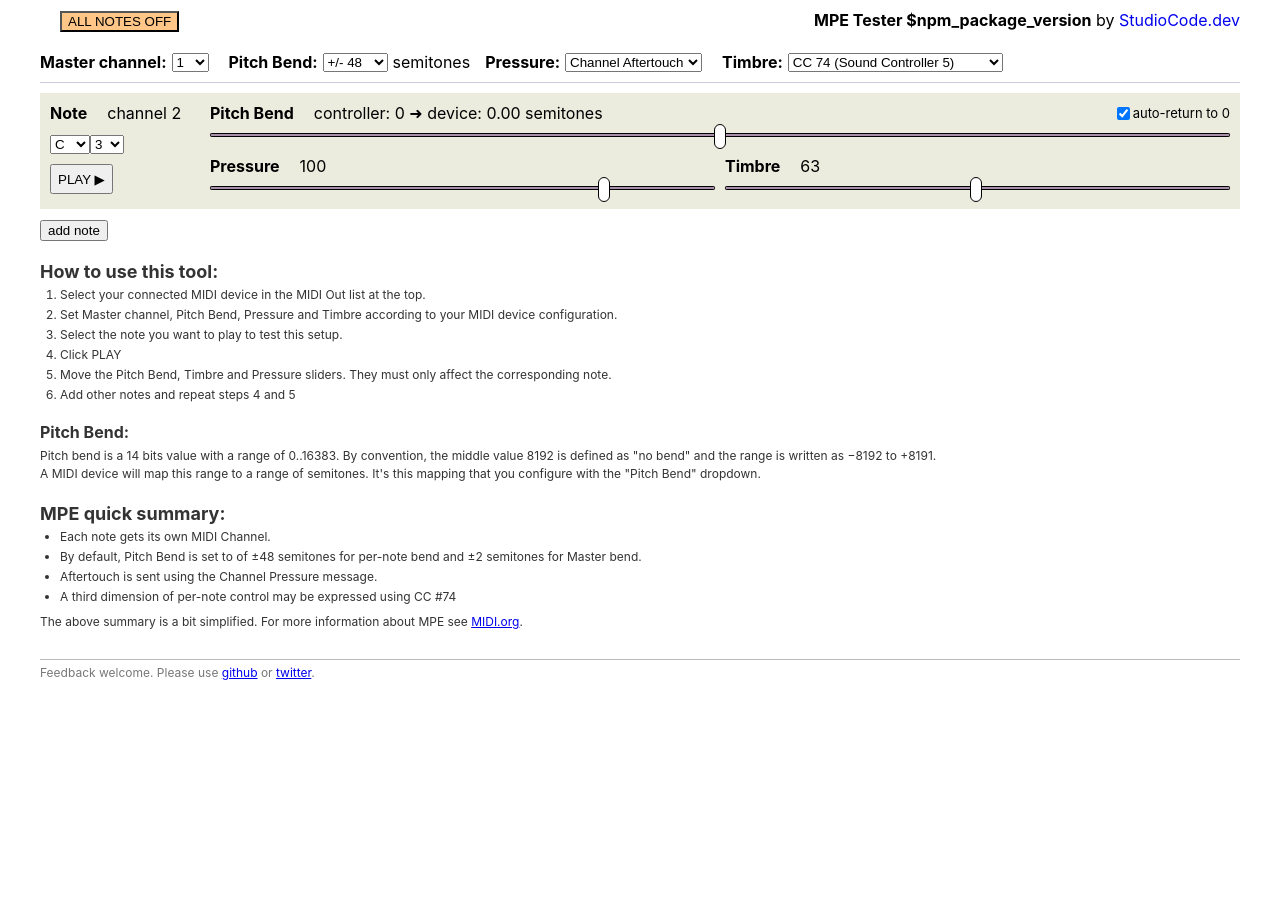
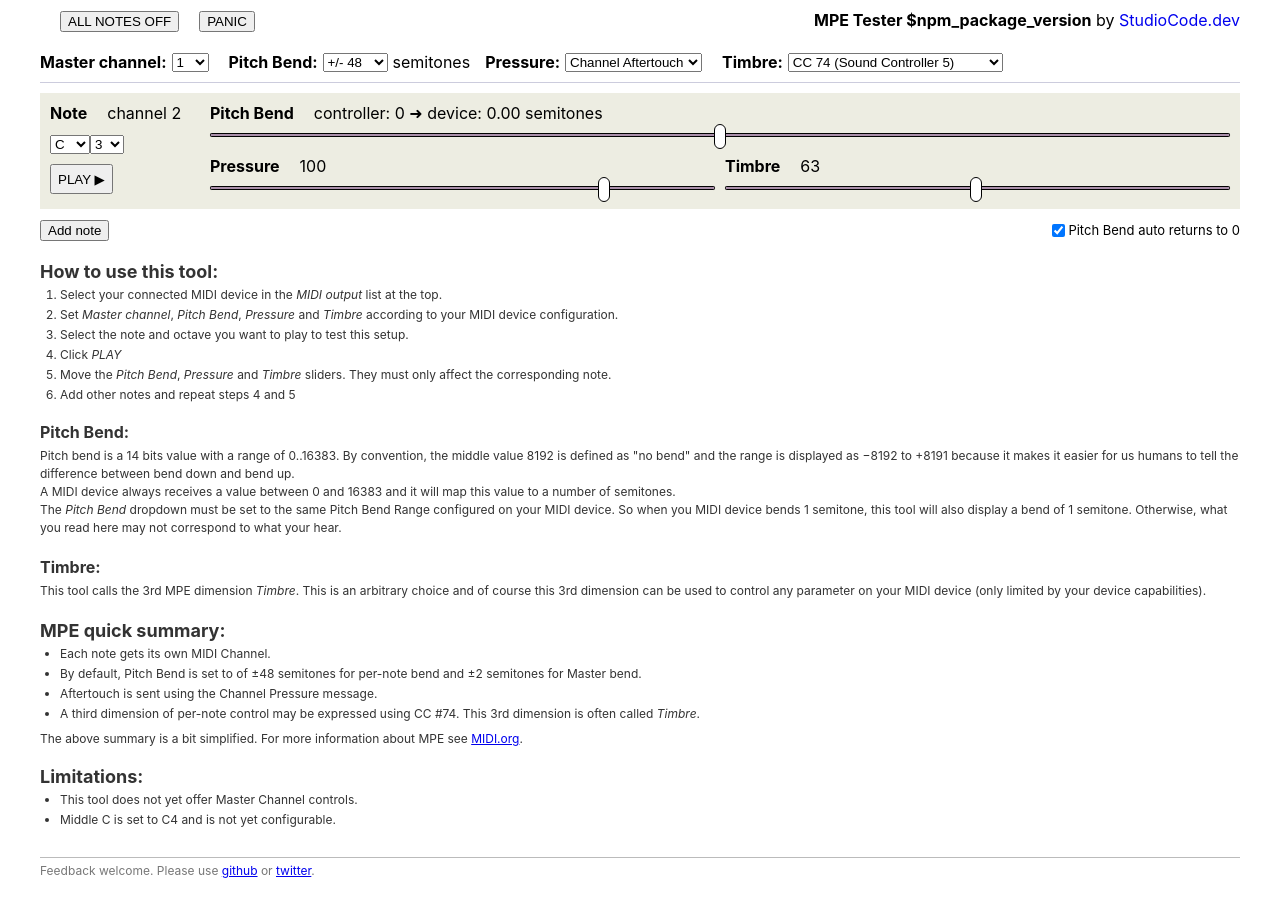
Before and after one commit to francoisgeorgy/mpe-tester, a React (Create React App) app: page / in a window 1280 px wide. Before the commit the page ends 800 px from the top, so only its background shows below. Built offline with nearby package versions, Linux system fonts and the light colour scheme.

Commit message:
Pitch bend auto-reset is now global; Pressure and Timbre can be reset to middle value by clicking the title. Various UI improvements.

```diff
--- a/package.json
+++ b/package.json
@@ -1,6 +1,6 @@
 {
   "name": "mpe-tester",
-  "version": "0.5.2",
+  "version": "0.6.0",
   "private": true,
   "homepage": "./",
   "dependencies": {
--- a/src/App.css
+++ b/src/App.css
@@ -1,3 +1,14 @@
+
+html {
+    -webkit-touch-callout: none; /* iOS Safari */
+    -webkit-user-select: none; /* Safari */
+    -khtml-user-select: none; /* Konqueror HTML */
+    -moz-user-select: none; /* Old versions of Firefox */
+    -ms-user-select: none; /* Internet Explorer/Edge */
+    user-select: none; /* Non-prefixed version, currently
+                                  supported by Chrome, Edge, Opera and Firefox */
+}
+
 body {
     /*background-color: #eeeef2;*/
 }
@@ -40,7 +51,8 @@ h3 {
 }
 
 .panic button {
-    background-color: #ffc688;
+    /*background-color: #ffc688;*/
+    margin-right: 20px!important;
 }
 
 .playing {
@@ -68,6 +80,11 @@ h3 {
     margin-right: 0;
 }
 
+.options {
+    display: flex;
+    justify-content: space-between;
+}
+
 .help p {
     margin: 0;
     line-height: 150%;
@@ -89,6 +106,10 @@ h3 {
     font-size: 0.75rem;
 }
 
+.pointer {
+    cursor: pointer;
+}
+
 ol {
     margin: 0 0 10px 0;
     padding: 0 20px;
@@ -101,6 +122,10 @@ ul {
 
 li {
     margin: 5px 0;
+}
+
+.italic {
+    font-style: italic;
 }
 
 .trackpad {
--- a/src/App.tsx
+++ b/src/App.tsx
@@ -25,15 +25,17 @@ function App() {
             </div>
 
             <main>
+
                 <Voices />
+
                 <div className="help">
                     <h2>How to use this tool:</h2>
                     <ol>
-                        <li>Select your connected MIDI device in the MIDI Out list at the top.</li>
-                        <li>Set Master channel, Pitch Bend, Pressure and Timbre according to your MIDI device configuration.</li>
-                        <li>Select the note you want to play to test this setup.</li>
-                        <li>Click PLAY</li>
-                        <li>Move the Pitch Bend, Timbre and Pressure sliders. They must only affect the corresponding note.</li>
+                        <li>Select your connected MIDI device in the <span className="italic">MIDI output</span> list at the top.</li>
+                        <li>Set <span className="italic">Master channel</span>, <span className="italic">Pitch Bend</span>, <span className="italic">Pressure</span> and <span className="italic">Timbre</span> according to your MIDI device configuration.</li>
+                        <li>Select the note and octave you want to play to test this setup.</li>
+                        <li>Click <span className="italic">PLAY</span></li>
+                        <li>Move the <span className="italic">Pitch Bend</span>, <span className="italic">Pressure</span> and <span className="italic">Timbre</span> sliders. They must only affect the corresponding note.</li>
                         <li>Add other notes and repeat steps 4 and 5</li>
                     </ol>
                 </div>
@@ -41,29 +43,44 @@ function App() {
                     <h3>Pitch Bend:</h3>
                     <p>
                         Pitch bend is a 14 bits value with a range of 0..16383.
-                        By convention, the middle value 8192 is defined as "no bend" and the range is written
-                        as −8192 to +8191.<br />
-                        A MIDI device will map this range to a range of semitones. It's this mapping that you configure with the "Pitch Bend" dropdown.
+                        By convention, the middle value 8192 is defined as "no bend" and the range is displayed as −8192 to +8191
+                        because it makes it easier for us humans to tell the difference between bend down and bend up.
+                    </p>
+                    <p>
+                        A MIDI device always receives a value between 0 and 16383 and it will map this value to a number of semitones.
+                        {/*It's this mapping that you configure with the "Pitch Bend" dropdown.*/}
+                    </p>
+                    <p>
+                        The <span className="italic">Pitch Bend</span> dropdown must be set to the same Pitch Bend Range configured on your MIDI device.
+                        So when you MIDI device bends 1 semitone, this tool will also display a bend of 1 semitone. Otherwise, what you read here may not correspond to what your hear.
                     </p>
                 </div>
-{/*
                 <div className="help">
-                    <h2>Limitations:</h2>
-                    This tool does not manage MPE Zones.
+                    <h3>Timbre:</h3>
+                    <p>
+                        This tool calls the 3rd MPE dimension <span className="italic">Timbre</span>. This is an arbitrary choice and of course this 3rd dimension can be used
+                        to control any parameter on your MIDI device (only limited by your device capabilities).
+                    </p>
                 </div>
-*/}
                 <div className="help">
                     <h2>MPE quick summary:</h2>
                     <ul>
                         <li>Each note gets its own MIDI Channel.</li>
                         <li>By default, Pitch Bend is set to of ±48 semitones for per-note bend and ±2 semitones for Master bend.</li>
                         <li>Aftertouch is sent using the Channel Pressure message.</li>
-                        <li>A third dimension of per-note control may be expressed using CC #74</li>
+                        <li>A third dimension of per-note control may be expressed using CC #74. This 3rd dimension is often called <span className="italic">Timbre</span>.</li>
                     </ul>
                     <div>
                         The above summary is a bit simplified. For more information about MPE see <a
                         href="https://www.midi.org/articles-old/midi-polyphonic-expression-mpe" target="_blank" rel="noopener noreferrer">MIDI.org</a>.
                     </div>
+                </div>
+                <div className="help">
+                    <h2>Limitations:</h2>
+                    <ul>
+                        <li>This tool does not yet offer Master Channel controls.</li>
+                        <li>Middle C is set to C4 and is not yet configurable.</li>
+                    </ul>
                 </div>
             </main>
             <div className="footer">
--- a/src/components/MidiPortsSelect.tsx
+++ b/src/components/MidiPortsSelect.tsx
@@ -41,7 +41,7 @@ export const MidiPortsSelect = observer(() => {
             </div>
 */}
             <div className="config">
-                <label>MIDI Out:</label>
+                <label>MIDI output:</label>
                 <select onChange={handleOutSelection} value={midi.outputInUseId}>
                     <option value="">select MIDI output...</option>
                     {Object.entries(midi.outputs).map(([id, port]) => <option key={id} value={port.id}>{port.name}</option>)}
--- a/src/components/Panic.tsx
+++ b/src/components/Panic.tsx
@@ -5,17 +5,22 @@ import React from "react";
 export const Panic = observer(() => {
 
     function allNotesOff() {
+        if (state.voices) {
+            state.voices.forEach((voice, i) => {
+                if (voice.drone) {
+                    midi.noteOff(voice.drone.note, 127, voice.channel);
+                    voice.drone.playing = false;
+                }
+            });
+        }
+    }
+
+    function panic() {
+        allNotesOff();
         for (let i=0; i<128; i++) {
             for (let ch=0; ch<16; ch++) {
                 midi.noteOff(i, 127, ch);
             }
-        }
-        if (state.voices) {
-            state.voices.forEach((voice, i) => {
-                if (voice.drone) {
-                    voice.drone.playing = false;
-                }
-            });
         }
     }
 
@@ -23,9 +28,18 @@ export const Panic = observer(() => {
 
     // if (!state.voices) return null;
 
+    let playing = false;
+    for (const v of state.voices) {
+        if (v.drone.playing) {
+            playing = true;
+            break;
+        }
+    }
+
     return (
         <div className="panic">
-            <button type="button" onClick={allNotesOff}>ALL NOTES OFF</button>
+            <button type="button" className={`${playing ? "playing" : ""}`} onClick={allNotesOff}>ALL NOTES OFF</button>
+            <button type="button" onClick={panic}>PANIC</button>
         </div>
     );
 
--- a/src/components/PitchBend.tsx
+++ b/src/components/PitchBend.tsx
@@ -8,7 +8,7 @@ export const PitchBend = observer(({channel}: ChannelProps) => {
     const { midiStore: midi, stateStore: state } = useStores();
     const [bend, setBend] = useState(0);
     const [bendActive, setBendActive] = useState(false);
-    const [autoReset, setAutoReset] = useState(true);
+    // const [autoReset, setAutoReset] = useState(true);
 
 /*
     useEffect(() => {
@@ -27,7 +27,7 @@ export const PitchBend = observer(({channel}: ChannelProps) => {
 
     const bendEnd = () => {
         setBendActive(false);
-        if (autoReset) resetBend();
+        if (state.bendAutoReset) resetBend();
     };
 
     const updateBend = (e: React.ChangeEvent<HTMLInputElement>) => {
@@ -41,10 +41,12 @@ export const PitchBend = observer(({channel}: ChannelProps) => {
         midi.pitchBend(8192, channel);
     };
 
+/*
     const toggleAutoReset = () => {
         if (!autoReset) resetBend();
         setAutoReset(!autoReset);
     };
+*/
 
     let semi = (state.bendRange * 2) / 16383 * bend;
 
@@ -55,11 +57,13 @@ export const PitchBend = observer(({channel}: ChannelProps) => {
                 <div>
                     controller: {bend} ➜ device: {semi.toFixed(2)} semitones
                 </div>
+{/*
                 <div className="fg fend row sm">
                     <input type="checkbox" value="1" defaultChecked={autoReset} onClick={toggleAutoReset}/>auto-return to 0
                 </div>
-                {!autoReset &&
-                <div className="row">
+*/}
+                {!state.bendAutoReset &&
+                <div className="fg fend row">
                     <button type="button" className="button-small" onClick={resetBend}>zero</button>
                 </div>}
             </div>
--- a/src/components/Pressure.tsx
+++ b/src/components/Pressure.tsx
@@ -1,9 +1,10 @@
 import {observer} from "mobx-react";
 import {useStores} from "../hooks/useStores";
 import React, {useState} from "react";
-import {CC11, CHAN_PRESS, ChannelProps, POLY_PRESS} from "../stores/StateStore";
+import {CC11, CHAN_PRESS, ChannelProps, POLY_PRESS, PressureProps, VoiceProps} from "../stores/StateStore";
+import {noteNumber} from "../utils/midiMaths";
 
-export const Pressure = observer(({channel}: ChannelProps) => {
+export const Pressure = observer(({voice}: VoiceProps) => {
 
     const { midiStore: midi, stateStore: state } = useStores();
     const [value, setValue] = useState(100);
@@ -13,13 +14,31 @@ export const Pressure = observer(({channel}: ChannelProps) => {
         setValue(v);
         switch (state.pressureController) {
             case CHAN_PRESS:
-                midi.channelPressure(v, channel);
+                midi.channelPressure(v, voice.channel);
                 break;
             case POLY_PRESS:
-                midi.polyPressure(60, v, channel);  //FIXME: get note
+                midi.polyPressure(noteNumber(voice.drone.note, voice.drone.octave), v, voice.channel);
                 break;
             case CC11:
-                midi.sendCC(11, v, channel);
+                midi.sendCC(11, v, voice.channel);
+                break;
+            default:
+                console.warn("invalid pressureController value", state.pressureController);
+        }
+    };
+
+    const reset = () =>  {
+        const v = 63;
+        setValue(v);
+        switch (state.pressureController) { //FIXME: factorise this code
+            case CHAN_PRESS:
+                midi.channelPressure(v, voice.channel);
+                break;
+            case POLY_PRESS:
+                midi.polyPressure(noteNumber(voice.drone.note, voice.drone.octave), v, voice.channel);
+                break;
+            case CC11:
+                midi.sendCC(11, v, voice.channel);
                 break;
             default:
                 console.warn("invalid pressureController value", state.pressureController);
@@ -29,7 +48,7 @@ export const Pressure = observer(({channel}: ChannelProps) => {
     return (
         <div className="pressure">
             <div className="row">
-                <h2>Pressure</h2>
+                <h2 onClick={reset} className="pointer" title="click to set value to 63 (middle)">Pressure</h2>
                 <div>
                     {value}
                 </div>
--- a/src/components/Timbre.tsx
+++ b/src/components/Timbre.tsx
@@ -14,10 +14,15 @@ export const Timbre = observer(({channel}: ChannelProps) => {
         midi.sendCC(state.timbreCC, v, channel);
     };
 
+    const reset = () =>  {
+        setValue(63);
+        midi.sendCC(state.timbreCC, 63, channel);
+    };
+
     return (
         <div className="timbre">
             <div className="row">
-                <h2>Timbre</h2>
+                <h2 onClick={reset} className="pointer" title="click to set value to 63 (middle)">Timbre</h2>
                 <div>
                     {value}
                 </div>
--- a/src/components/Voice.tsx
+++ b/src/components/Voice.tsx
@@ -13,7 +13,7 @@ import "./Voice.css";
 export const Voice = observer(({voice}: VoiceProps) => {
 
     function randomColor() {
-        return Math.round(220 + Math.random() * 28);
+        return Math.round(224 + Math.random() * 24);
     }
 
     const bg = `#${randomColor().toString(16)}${randomColor().toString(16)}${randomColor().toString(16)}`;
@@ -27,7 +27,7 @@ export const Voice = observer(({voice}: VoiceProps) => {
                 <PitchBend channel={voice.channel}/>
             </div>
             <div className="voice-pressure">
-                <Pressure channel={voice.channel}/>
+                <Pressure voice={voice}/>
             </div>
             <div className="voice-timbre">
                 <Timbre channel={voice.channel}/>
--- a/src/components/Voices.tsx
+++ b/src/components/Voices.tsx
@@ -9,15 +9,27 @@ export const Voices = observer(() => {
 
     if (!state.voices) return null;
 
+    const toggleAutoReset = () => {
+       // if (!autoReset) resetBend();
+        // setAutoReset(!autoReset);
+        state.bendAutoReset = !state.bendAutoReset;
+    };
+
     return (
         <Fragment>
             {state.voices.map(
                 (voice, i) => <Voice key={i} voice={voice}/>
             )}
-            {state.voiceAvailable &&
-            <div>
-                <button type="button" onClick={() => state.addVoice()}>add note</button>
-            </div>}
+            <div className="options">
+                <div>
+                    <button type="button" onClick={() => state.addVoice()}>Add note</button>
+                </div>
+                <div className="fg fend row sm">
+                    <input type="checkbox" id="autoReset" value="1"
+                           defaultChecked={state.bendAutoReset} className="pointer"
+                           onClick={toggleAutoReset}/><label htmlFor="autoReset" className="pointer">Pitch Bend auto returns to 0</label>
+                </div>
+            </div>
         </Fragment>
     );
 
--- a/src/stores/StateStore.ts
+++ b/src/stores/StateStore.ts
@@ -17,6 +17,11 @@ export interface ChannelProps {
     channel: number
 }
 
+export interface PressureProps {
+    channel: number,
+    note: number
+}
+
 export interface VoiceProps {
     voice: Voice
 }
@@ -34,6 +39,7 @@ class StateStore {
     nextAvailableChannel = 1;
     timbreCC = 74;
     bendRange = 48;
+    bendAutoReset = true;
     pressureController = CHAN_PRESS;
     // drones: MIDINote[];   // notes numbers
 
@@ -106,9 +112,11 @@ class StateStore {
         this.incChannel();
     }
 
+/*
     get voiceAvailable() {
         return true;
     }
+*/
 
     //-------------------------------------------------------------------------
 
@@ -117,11 +125,12 @@ class StateStore {
 decorate(StateStore, {
     masterChannel: observable,
     bendRange: observable,
+    bendAutoReset: observable,
     timbreCC: observable,
     pressureController: observable,
     // drones: observable,
-    voices: observable,
-    voiceAvailable: computed
+    voices: observable
+    // voiceAvailable: computed
 });
 
 export default new StateStore();
--- a/src/utils/midiMaths.ts
+++ b/src/utils/midiMaths.ts
@@ -13,7 +13,7 @@ const ROOTS = [
  * @param octave starts at -1
  */
 export function noteNumber(note: number, octave: number) {
-    console.log(`noteNumber(${note}, ${octave}) = ${note + (octave + 1) * 12}`);
+    // console.log(`noteNumber(${note}, ${octave}) = ${note + (octave + 1) * 12}`);
     return note + (octave + 1) * 12;
 }
 
```
